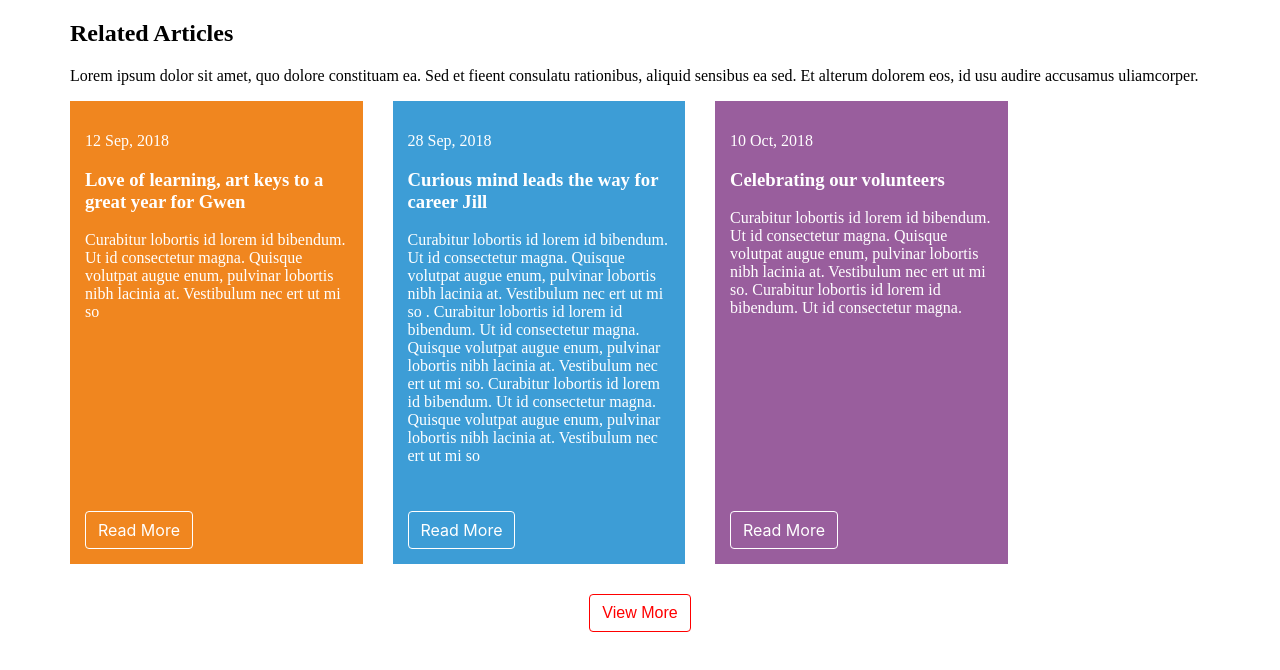
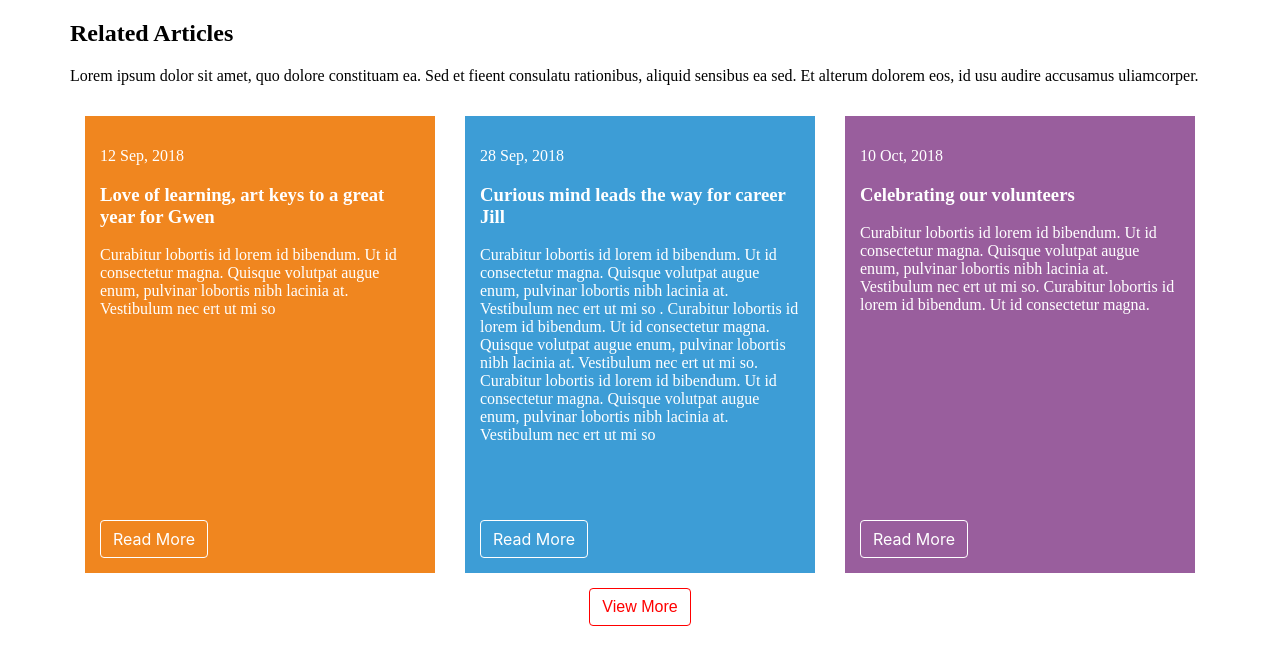
Before and after one commit to nhuthuynh/react-news, a React (Create React App) app: page / in a window 1280 px wide. Shown: the top 670 px of the page. Built offline with nearby package versions, Linux system fonts and the light colour scheme.

Commit message:
add equal gap between each article item

```diff
--- a/src/components/ArticleItem/ArticleItem.module.scss
+++ b/src/components/ArticleItem/ArticleItem.module.scss
@@ -29,6 +29,7 @@
     display: flex;
     height: 100%;
     flex-direction: column;
+    margin: $grid-gutter-width / 2;
 
     .top {
         flex-grow: 2;
--- a/src/components/ArticleItem/ArticleItem.tsx
+++ b/src/components/ArticleItem/ArticleItem.tsx
@@ -15,14 +15,14 @@ type Props = {
 
 const ArticleItem: FC<Props> = ({ item: { date, title, description, url } }: Props): ReactElement => {
     return (
-        <div className={`${styles.container} col-12 col-sm-6 col-md-3`}>
-            <div className={`${styles.wrapper} px-2 py-2`}>
-                <div className={styles.top}>
+        <div className={`${styles.container} col-12 col-sm-6 col-md-4`}>
+            <div className={`${styles.wrapper}`}>
+                <div className={`${styles.top}`}>
                     <p className="article-item-date">{date}</p>
                     <h3 className="article-item-title">{title}</h3>
                     <p className="article-item-desc">{description}</p>
                 </div>
-                <div className={styles.bottom}>
+                <div className={`${styles.bottom}`}>
                     <a className={`btn btn-outline-white ${styles.btn_readmore}`} href={url}>
                         Read more
                     </a>
--- a/src/components/ArticleList/ArticleList.tsx
+++ b/src/components/ArticleList/ArticleList.tsx
@@ -12,7 +12,7 @@ const ArticleList: FC<Props> = ({ items }: Props): ReactElement => {
     const newsList = items.map(
         (item: IArticleItem, index: number): ReactElement => <ArticleItem item={item} key={`item-${index}`} />
     );
-    return <div className="row justify-content-between ">{newsList}</div>;
+    return <div className="row no-gutters">{newsList}</div>;
 };
 
 export default ArticleList;
```
